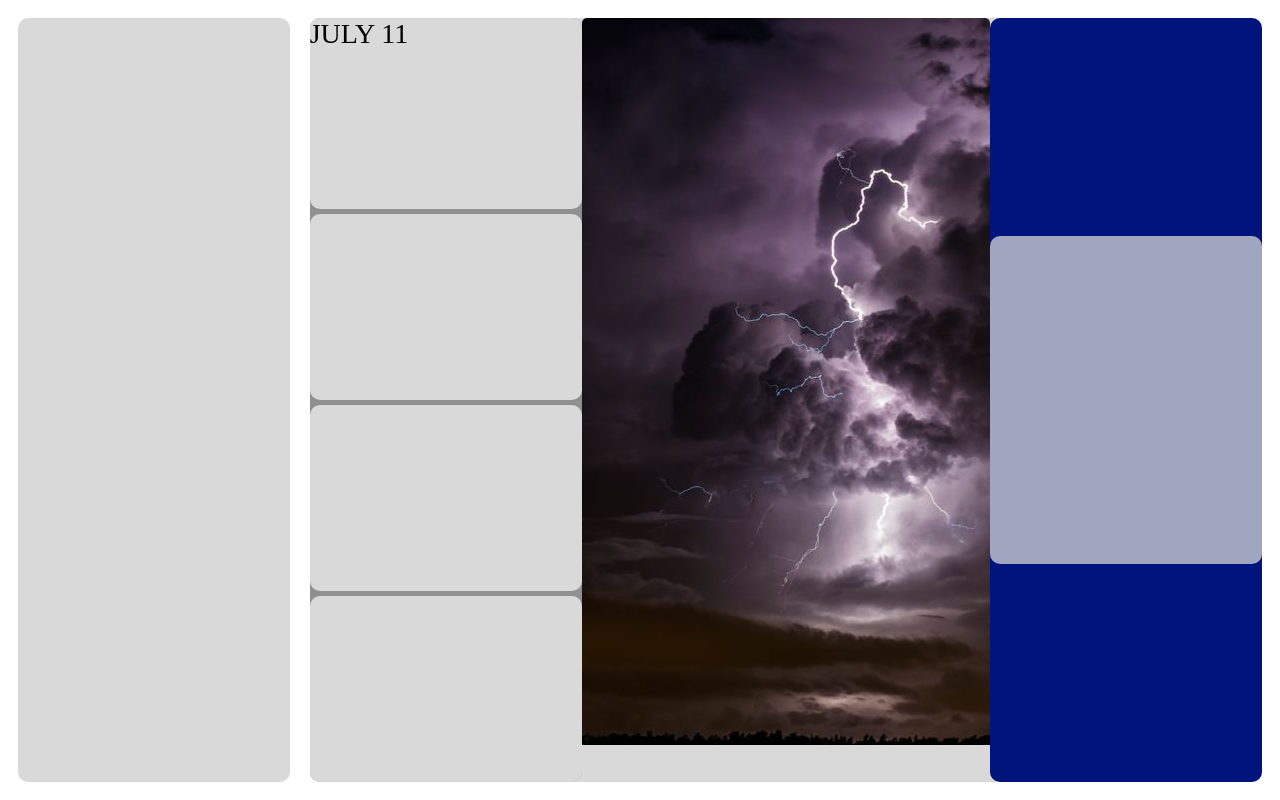
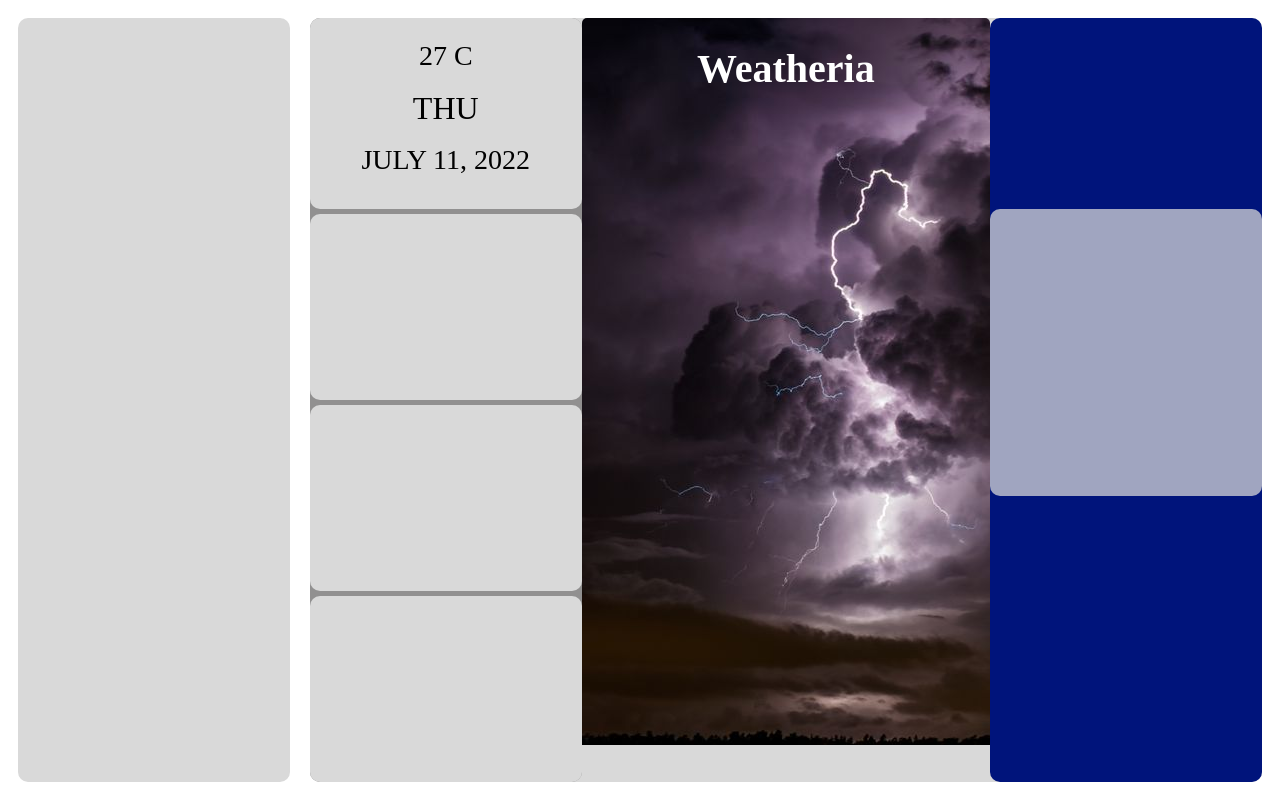
Before and after one commit to Kdlprabin/weather-application-college-assignment, a PHP site: page / in a window 1280 px wide. Run offline with PHP 8.4, Linux system fonts and the light colour scheme.

Commit message:
some more layouts

```diff
--- a/index.html
+++ b/index.html
@@ -15,14 +15,36 @@
         <div class="container1">
             <!--the left located boxes-->
             <div class="infoBox infoBox1">
-                <div id="month">JULY <span id="day">11</span></div>
+                <!--temperature data in celsius-->
+                <p class="fontsizing">27 C</p>
+                <p id="day" class="fontsizing2">THU</p>
+                <div class="fontsizing"><span id="month">JULY </span> <span id="day">11,</span><span id="year"> 2022</span></div>
             </div>
             <div class="infoBox"></div>
             <div class="infoBox"></div>
             <div class="infoBox"></div>
         </div>
         <!--the center part having background image-->
-        <div class="container2"></div>
+        <div class="container2">
+            <h1 id="weatheria">Weatheria</h1>
+            <!--two rows for four boxes-->
+            <div class="row"></div>
+            <!--two columns-->
+                <div class="column">
+
+                </div>
+                <div class="column">
+
+                </div>
+            <div class="row"></div>
+            <!--two columns-->
+                <div class="column">
+
+                </div>
+                <div class="column">
+
+                </div>
+        </div>
         <div class="container container3">
             <!--Name of the city here-->
             <div id="name"></div>
--- a/style.css
+++ b/style.css
@@ -27,7 +27,7 @@ body{
 }
 .container3{
     display: grid;
-    grid-template-rows: 1fr 1.5fr 1fr;
+    grid-template-rows: 1fr 1.5fr 1.5fr;
 }
 .container2{
     background-image: url(images/storm-clouds-1024x576.jpg);
@@ -35,19 +35,34 @@ body{
     border-radius: 5px;
 }
 .infoBox{
+    line-height: 20px;
     background-color: #D9D9D9;
     margin-top: 5px;
     border-radius: 10px;
 }
 .infoBox1{
     margin-top: 0px;
+    text-align: center;
 }
 #chanceBox{
     background-color: #d9d9d9bc;
     border-radius: 10px;
 }
-#month{
+.fontsizing{
+    text-align: center;
     font-size: 28;
+}
+.fontsizing2{
+    text-align: center;
+    font-size: 32;
+}
+.iconspace{
+    margin-right: 20px;
+}
+#weatheria{
+    text-align: center;
+    font-size: 40;
+    color: white;
 }
 @media screen and (max-width: 1100px){
     #searchBox{
@@ -58,9 +73,3 @@ body{
         grid-template-columns: 0fr 1fr;
     }
 }
-/* @media screen and (max-width: 800px) {
-    #main{
-        grid-template-columns: 0fr 1.5fr 1fr;
-    }
-
-} */
```
